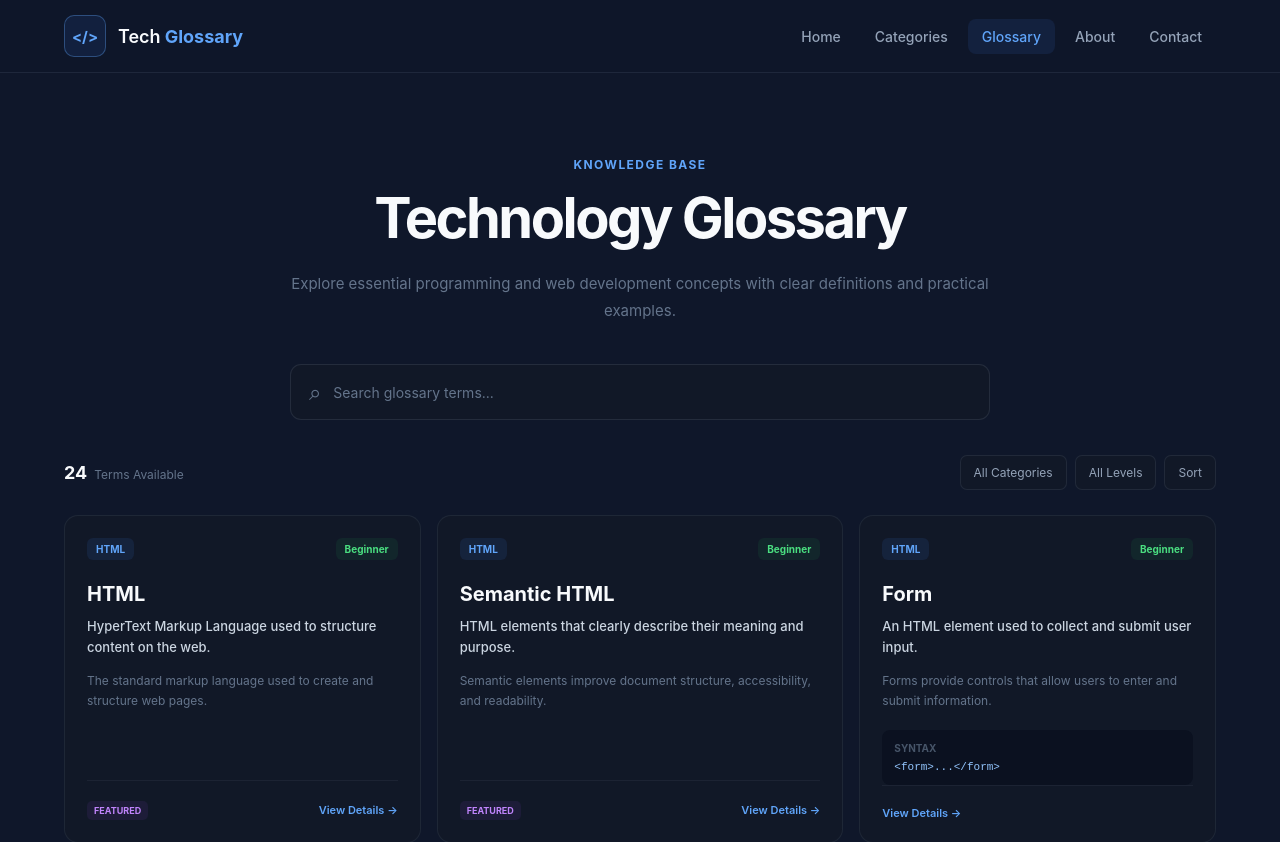
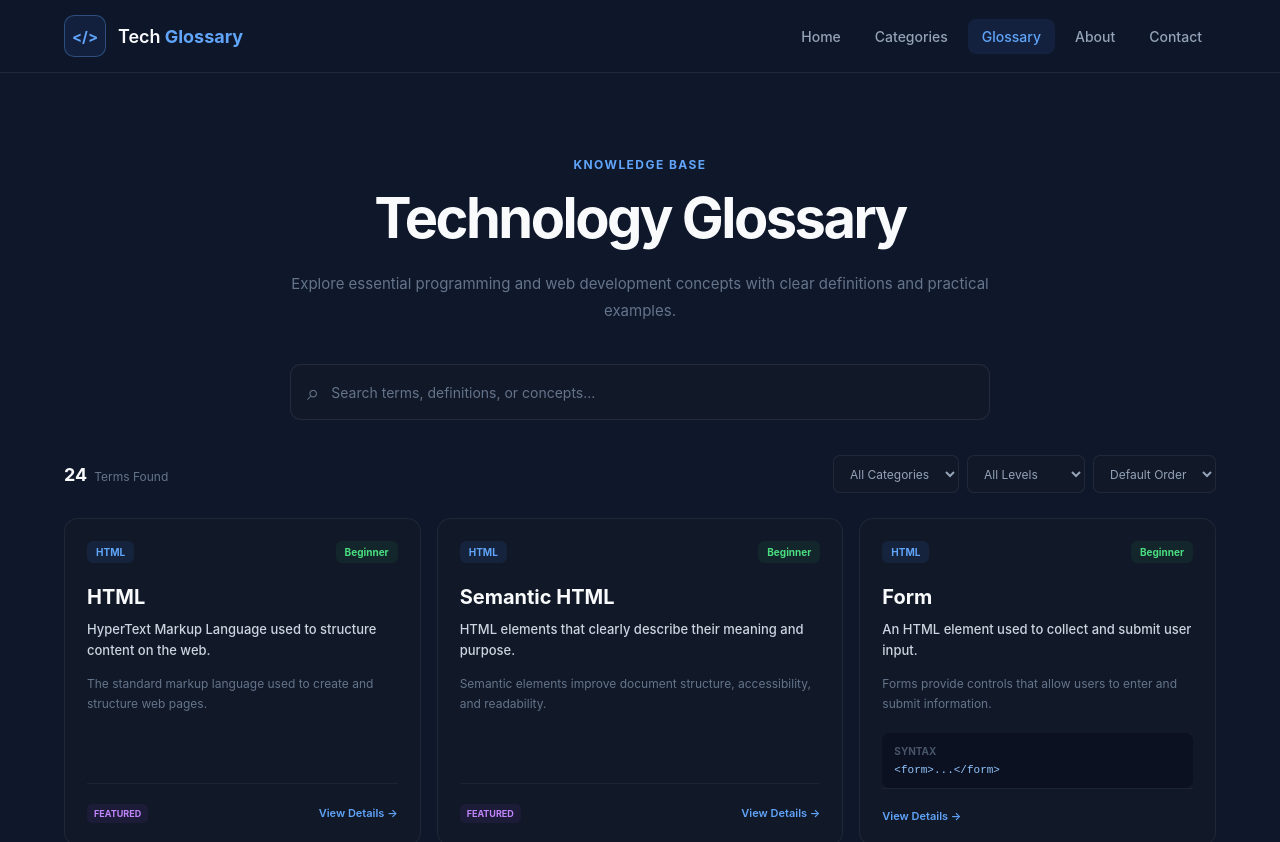
Before and after one commit to charanepuri/tech-glossary-hub-angular, an Angular app: page /glossary in a window 1280 px wide. Shown: the top 842 px of the page. Built offline with nearby package versions, Linux system fonts and the light colour scheme.

Commit message:
feat: add glossary search filtering and sorting

```diff
--- a/src/app/pages/glossary/glossary.css
+++ b/src/app/pages/glossary/glossary.css
@@ -4,25 +4,23 @@
 
 .glossary-page {
   max-width: 1200px;
-
   margin: 0 auto;
-
   padding: 80px 24px 50px;
 }
 
-/* Header */
+
+/* =========================
+   Header
+========================= */
 
 .page-header {
   max-width: 700px;
-
   margin: 0 auto 40px;
-
   text-align: center;
 }
 
 .page-label {
   display: inline-block;
-
   margin-bottom: 12px;
 
   color: #60a5fa;
@@ -31,7 +29,6 @@
   font-weight: 700;
 
   text-transform: uppercase;
-
   letter-spacing: 0.12em;
 }
 
@@ -41,7 +38,6 @@
   color: #f8fafc;
 
   font-size: clamp(2.2rem, 5vw, 3.5rem);
-
   font-weight: 750;
 
   letter-spacing: -0.045em;
@@ -53,44 +49,51 @@
   color: #64748b;
 
   font-size: 15px;
-
   line-height: 1.8;
 }
 
 
-/* Search */
+/* =========================
+   Search
+========================= */
 
 .search-container {
   max-width: 700px;
-
   height: 56px;
 
   margin: 0 auto 35px;
-
-  padding: 0 18px;
+  padding: 0 16px;
 
   display: flex;
-
   align-items: center;
-
   gap: 12px;
 
   border: 1px solid rgba(148, 163, 184, 0.14);
-
   border-radius: 11px;
 
   background: #111827;
+
+  transition:
+    border-color 0.25s ease,
+    box-shadow 0.25s ease;
+}
+
+.search-container:focus-within {
+  border-color: rgba(96, 165, 250, 0.4);
+
+  box-shadow:
+    0 0 0 3px rgba(59, 130, 246, 0.08);
 }
 
 .search-icon {
   color: #64748b;
-
   font-size: 22px;
 }
 
 .search-container input {
   flex: 1;
 
+  width: 100%;
   height: 100%;
 
   border: none;
@@ -107,16 +110,39 @@
   color: #64748b;
 }
 
+.clear-search {
+  width: 30px;
+  height: 30px;
 
-/* Toolbar */
+  display: flex;
+  align-items: center;
+  justify-content: center;
+
+  border: none;
+  border-radius: 50%;
+
+  background: rgba(148, 163, 184, 0.08);
+
+  color: #94a3b8;
+
+  font-size: 18px;
+}
+
+.clear-search:hover {
+  background: rgba(148, 163, 184, 0.15);
+  color: #f8fafc;
+}
+
+
+/* =========================
+   Toolbar
+========================= */
 
 .toolbar {
   margin-bottom: 25px;
 
   display: flex;
-
   align-items: center;
-
   justify-content: space-between;
 
   gap: 20px;
@@ -124,35 +150,33 @@
 
 .results-count {
   display: flex;
-
   align-items: baseline;
-
   gap: 7px;
 }
 
 .results-count strong {
   color: #f8fafc;
-
   font-size: 18px;
 }
 
 .results-count span {
   color: #64748b;
-
   font-size: 12px;
 }
 
 .toolbar-actions {
   display: flex;
-
+  align-items: center;
   gap: 8px;
 }
 
-.toolbar-actions button {
-  padding: 9px 13px;
+.toolbar-actions select,
+.clear-filters {
+  height: 38px;
+
+  padding: 0 12px;
 
   border: 1px solid rgba(148, 163, 184, 0.12);
-
   border-radius: 7px;
 
   background: #111827;
@@ -161,19 +185,44 @@
 
   font-size: 12px;
 
+  outline: none;
+
+  cursor: pointer;
+
   transition:
     color 0.25s ease,
-    border-color 0.25s ease;
+    border-color 0.25s ease,
+    background 0.25s ease;
 }
 
-.toolbar-actions button:hover {
+.toolbar-actions select:hover,
+.toolbar-actions select:focus {
   color: #60a5fa;
 
-  border-color: rgba(96, 165, 250, 0.25);
+  border-color: rgba(96, 165, 250, 0.3);
+}
+
+.toolbar-actions select option {
+  background: #111827;
+  color: #f8fafc;
+}
+
+.clear-filters {
+  color: #f87171;
+
+  border-color: rgba(248, 113, 113, 0.15);
+}
+
+.clear-filters:hover {
+  background: rgba(248, 113, 113, 0.08);
+
+  border-color: rgba(248, 113, 113, 0.3);
 }
 
 
-/* Terms */
+/* =========================
+   Terms
+========================= */
 
 .terms-grid {
   display: grid;
@@ -189,11 +238,9 @@
   padding: 22px;
 
   display: flex;
-
   flex-direction: column;
 
   border: 1px solid rgba(148, 163, 184, 0.1);
-
   border-radius: 14px;
 
   background: #111827;
@@ -214,9 +261,7 @@
 
 .term-header {
   display: flex;
-
   align-items: center;
-
   justify-content: space-between;
 
   gap: 10px;
@@ -229,31 +274,26 @@
   border-radius: 6px;
 
   font-size: 10px;
-
   font-weight: 700;
 }
 
 .category-badge {
   background: rgba(59, 130, 246, 0.1);
-
   color: #60a5fa;
 }
 
 .difficulty-badge {
   background: rgba(34, 197, 94, 0.08);
-
   color: #4ade80;
 }
 
 .difficulty-badge.intermediate {
   background: rgba(234, 179, 8, 0.08);
-
   color: #facc15;
 }
 
 .difficulty-badge.advanced {
   background: rgba(239, 68, 68, 0.08);
-
   color: #f87171;
 }
 
@@ -274,7 +314,6 @@
   color: #cbd5e1;
 
   font-size: 13px;
-
   font-weight: 500;
 
   line-height: 1.65;
@@ -295,7 +334,6 @@
 
 .syntax {
   margin-top: 18px;
-
   padding: 12px;
 
   border-radius: 8px;
@@ -311,7 +349,6 @@
   color: #475569;
 
   font-size: 10px;
-
   font-weight: 700;
 
   text-transform: uppercase;
@@ -330,17 +367,14 @@
 }
 
 
-/* Footer */
+/* Card Footer */
 
 .card-footer {
   margin-top: auto;
-
   padding-top: 20px;
 
   display: flex;
-
   align-items: center;
-
   justify-content: space-between;
 
   border-top: 1px solid rgba(148, 163, 184, 0.08);
@@ -356,7 +390,6 @@
   color: #c084fc;
 
   font-size: 9px;
-
   font-weight: 700;
 
   text-transform: uppercase;
@@ -366,12 +399,13 @@
   color: #60a5fa;
 
   font-size: 11px;
-
   font-weight: 600;
 }
 
 
-/* Empty State */
+/* =========================
+   Empty State
+========================= */
 
 .empty-state {
   padding: 80px 20px;
@@ -379,7 +413,6 @@
   text-align: center;
 
   border: 1px solid rgba(148, 163, 184, 0.1);
-
   border-radius: 14px;
 
   background: #111827;
@@ -392,7 +425,6 @@
   margin: 0 auto 18px;
 
   display: flex;
-
   align-items: center;
   justify-content: center;
 
@@ -421,8 +453,37 @@
   font-size: 13px;
 }
 
+.empty-button {
+  margin-top: 22px;
 
-/* Responsive */
+  padding: 10px 16px;
+
+  border: none;
+  border-radius: 8px;
+
+  background: #3b82f6;
+
+  color: white;
+
+  font-size: 12px;
+  font-weight: 600;
+
+  cursor: pointer;
+
+  transition:
+    background 0.25s ease,
+    transform 0.25s ease;
+}
+
+.empty-button:hover {
+  background: #2563eb;
+  transform: translateY(-2px);
+}
+
+
+/* =========================
+   Responsive
+========================= */
 
 @media (max-width: 950px) {
 
@@ -446,9 +507,12 @@
 
   .toolbar-actions {
     width: 100%;
+
+    flex-wrap: wrap;
   }
 
-  .toolbar-actions button {
+  .toolbar-actions select,
+  .clear-filters {
     flex: 1;
   }
 
@@ -468,4 +532,15 @@
     align-items: flex-start;
   }
 
+  .toolbar-actions {
+    display: grid;
+
+    grid-template-columns: 1fr 1fr;
+  }
+
+  .toolbar-actions select:last-of-type,
+  .clear-filters {
+    grid-column: span 2;
+  }
+
 }
--- a/src/app/pages/glossary/glossary.html
+++ b/src/app/pages/glossary/glossary.html
@@ -1,6 +1,6 @@
 <section class="glossary-page">
 
-  <!-- Header -->
+  <!-- Page Header -->
 
   <div class="page-header">
 
@@ -20,7 +20,7 @@
   </div>
 
 
-  <!-- Search Preview -->
+  <!-- Search -->
 
   <div class="search-container">
 
@@ -30,9 +30,24 @@
 
     <input
       type="text"
-      placeholder="Search glossary terms..."
+      [(ngModel)]="searchTerm"
+      (ngModelChange)="applyFilters()"
+      placeholder="Search terms, definitions, or concepts..."
       aria-label="Search glossary terms"
     />
+
+    @if (searchTerm) {
+
+      <button
+        type="button"
+        class="clear-search"
+        (click)="searchTerm = ''; applyFilters()"
+        aria-label="Clear search"
+      >
+        ×
+      </button>
+
+    }
 
   </div>
 
@@ -44,42 +59,127 @@
     <div class="results-count">
 
       <strong>
-        {{ terms.length }}
+        {{ filteredTerms.length }}
       </strong>
 
       <span>
-        Terms Available
+        {{ filteredTerms.length === 1 ? 'Term' : 'Terms' }}
+        Found
       </span>
 
     </div>
 
+
     <div class="toolbar-actions">
 
-      <button type="button">
-        All Categories
-      </button>
+      <!-- Category -->
 
-      <button type="button">
-        All Levels
-      </button>
+      <select
+        [(ngModel)]="selectedCategory"
+        (ngModelChange)="applyFilters()"
+        aria-label="Filter by category"
+      >
 
-      <button type="button">
-        Sort
-      </button>
+        <option value="All">
+          All Categories
+        </option>
+
+        @for (
+          category of categories;
+          track category
+        ) {
+
+          <option [value]="category">
+            {{ category }}
+          </option>
+
+        }
+
+      </select>
+
+
+      <!-- Difficulty -->
+
+      <select
+        [(ngModel)]="selectedDifficulty"
+        (ngModelChange)="applyFilters()"
+        aria-label="Filter by difficulty"
+      >
+
+        <option value="All">
+          All Levels
+        </option>
+
+        <option value="Beginner">
+          Beginner
+        </option>
+
+        <option value="Intermediate">
+          Intermediate
+        </option>
+
+        <option value="Advanced">
+          Advanced
+        </option>
+
+      </select>
+
+
+      <!-- Sort -->
+
+      <select
+        [(ngModel)]="selectedSort"
+        (ngModelChange)="applyFilters()"
+        aria-label="Sort glossary terms"
+      >
+
+        <option value="default">
+          Default Order
+        </option>
+
+        <option value="az">
+          A → Z
+        </option>
+
+        <option value="za">
+          Z → A
+        </option>
+
+      </select>
+
+
+      <!-- Clear -->
+
+      @if (
+        searchTerm ||
+        selectedCategory !== 'All' ||
+        selectedDifficulty !== 'All' ||
+        selectedSort !== 'default'
+      ) {
+
+        <button
+          type="button"
+          class="clear-filters"
+          (click)="clearFilters()"
+        >
+          Clear
+        </button>
+
+      }
 
     </div>
 
   </div>
 
 
-  <!-- Terms -->
+  <!-- Results -->
 
-  @if (terms.length > 0) {
+  @if (filteredTerms.length > 0) {
 
     <div class="terms-grid">
 
       @for (
-        item of terms;
+        item of filteredTerms;
         track item.id
       ) {
 
@@ -93,8 +193,12 @@
 
             <span
               class="difficulty-badge"
-              [class.intermediate]="item.difficulty === 'Intermediate'"
-              [class.advanced]="item.difficulty === 'Advanced'"
+              [class.intermediate]="
+                item.difficulty === 'Intermediate'
+              "
+              [class.advanced]="
+                item.difficulty === 'Advanced'
+              "
             >
               {{ item.difficulty }}
             </span>
@@ -158,19 +262,30 @@
 
   } @else {
 
+    <!-- No Results -->
+
     <div class="empty-state">
 
       <div class="empty-icon">
-        ?
+        ⌕
       </div>
 
       <h2>
-        No Terms Available
+        No Terms Found
       </h2>
 
       <p>
-        There are currently no glossary terms to display.
+        We couldn't find any terms matching your current
+        search or filters.
       </p>
+
+      <button
+        type="button"
+        class="empty-button"
+        (click)="clearFilters()"
+      >
+        Clear Filters
+      </button>
 
     </div>
 
--- a/src/app/pages/glossary/glossary.ts
+++ b/src/app/pages/glossary/glossary.ts
@@ -1,23 +1,110 @@
 import { Component, OnInit } from '@angular/core';
+import { FormsModule } from '@angular/forms';
 import { RouterLink } from '@angular/router';
+
 import { GlossaryService } from '../../services/glossary';
 import { GlossaryTerm } from '../../models/glossary-term.model';
 
 @Component({
   selector: 'app-glossary',
-  imports: [RouterLink],
+  imports: [
+    FormsModule,
+    RouterLink
+  ],
   templateUrl: './glossary.html',
   styleUrl: './glossary.css'
 })
 export class Glossary implements OnInit {
 
   terms: GlossaryTerm[] = [];
+  filteredTerms: GlossaryTerm[] = [];
+
+  searchTerm = '';
+  selectedCategory = 'All';
+  selectedDifficulty = 'All';
+  selectedSort = 'default';
+
+  categories: string[] = [];
+
+  ngOnInit(): void {
+    this.terms = this.glossaryService.getTerms();
+
+    this.categories = [
+      ...new Set(
+        this.terms.map(term => term.category)
+      )
+    ];
+
+    this.applyFilters();
+  }
 
   constructor(
     private glossaryService: GlossaryService
   ) {}
 
-  ngOnInit(): void {
-    this.terms = this.glossaryService.getTerms();
+  applyFilters(): void {
+
+    const search = this.searchTerm
+      .trim()
+      .toLowerCase();
+
+    this.filteredTerms = this.terms.filter(term => {
+
+      const matchesSearch =
+        !search ||
+        term.term.toLowerCase().includes(search) ||
+        term.definition.toLowerCase().includes(search) ||
+        term.description.toLowerCase().includes(search);
+
+      const matchesCategory =
+        this.selectedCategory === 'All' ||
+        term.category === this.selectedCategory;
+
+      const matchesDifficulty =
+        this.selectedDifficulty === 'All' ||
+        term.difficulty === this.selectedDifficulty;
+
+      return (
+        matchesSearch &&
+        matchesCategory &&
+        matchesDifficulty
+      );
+    });
+
+    this.applySorting();
+  }
+
+  applySorting(): void {
+
+    if (this.selectedSort === 'az') {
+
+      this.filteredTerms.sort((a, b) =>
+        a.term.localeCompare(b.term)
+      );
+
+    } else if (this.selectedSort === 'za') {
+
+      this.filteredTerms.sort((a, b) =>
+        b.term.localeCompare(a.term)
+      );
+
+    }
+  }
+
+  clearFilters(): void {
+
+    this.searchTerm = '';
+    this.selectedCategory = 'All';
+    this.selectedDifficulty = 'All';
+    this.selectedSort = 'default';
+
+    this.applyFilters();
+  }
+
+  trackById(
+    index: number,
+    term: GlossaryTerm
+  ): number {
+    return term.id;
   }
 }
```
